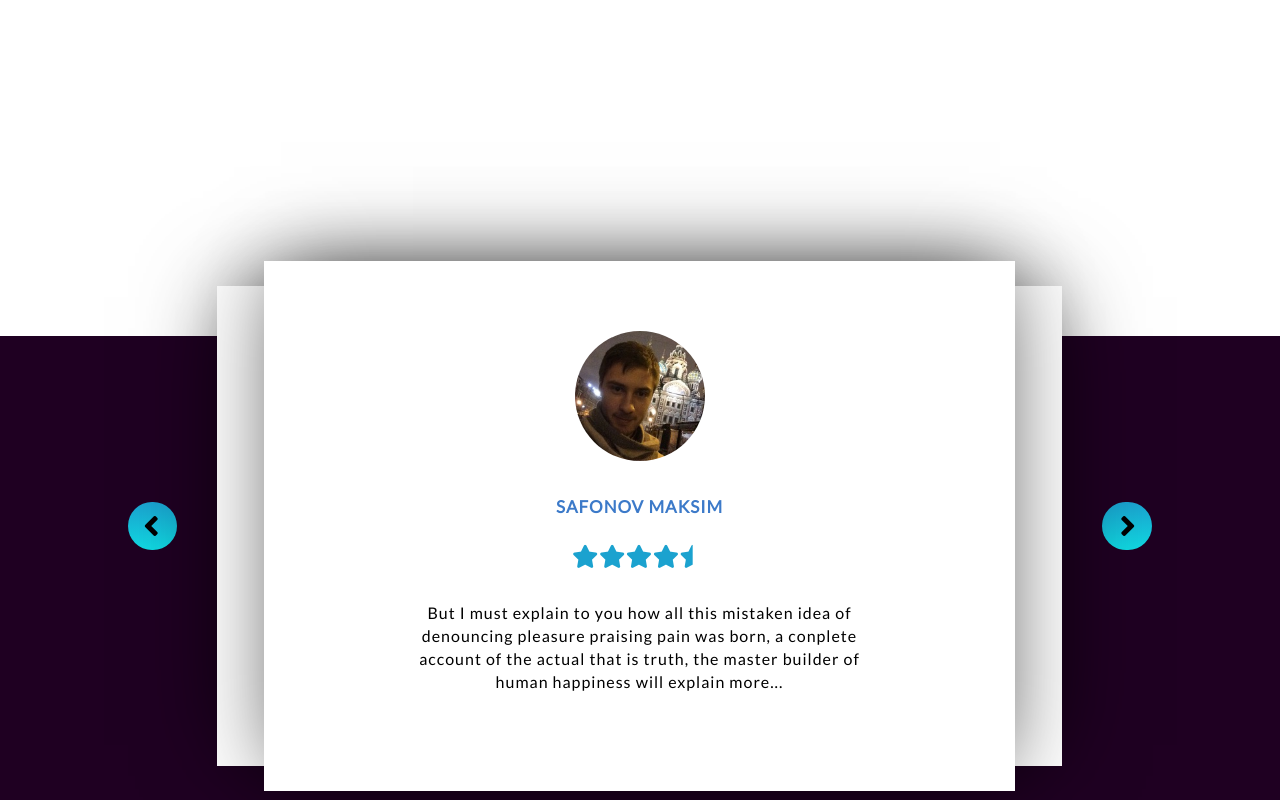
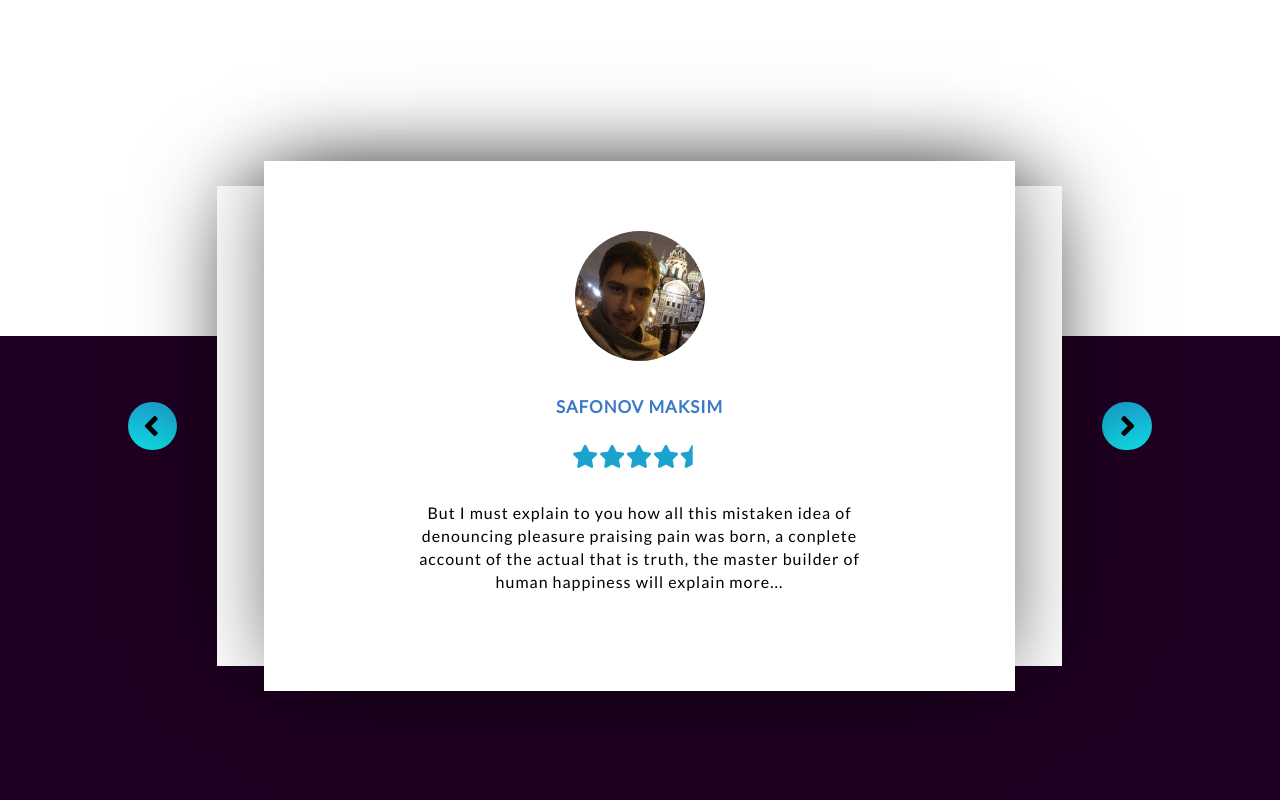
Before and after one commit to Aksimka/WebStudio, a plain HTML site: page index.html in a window 1280 px wide. Shown: the part 4600-5400 px from the top of the page. Drawn offline with nearby package versions, Linux system fonts and the light colour scheme.

Commit message:
animation

```diff
--- a/styles/css/main.css
+++ b/styles/css/main.css
@@ -459,7 +459,8 @@ iframe {
   display: flex;
   justify-content: center;
   align-items: center;
-  height: 600px; }
+  height: 600px;
+  margin-top: -100px;}
 
 .calling-comment-content__back {
   box-shadow: 1px -5px 87px -16px rgba(0, 0, 0, 0.75);
@@ -471,7 +472,8 @@ iframe {
 
 .arrow {
   display: flex;
-  cursor: pointer; }
+  cursor: pointer;
+  margin-top: -100px;}
 
 .left__arrow {
   border-radius: 50px;
```
